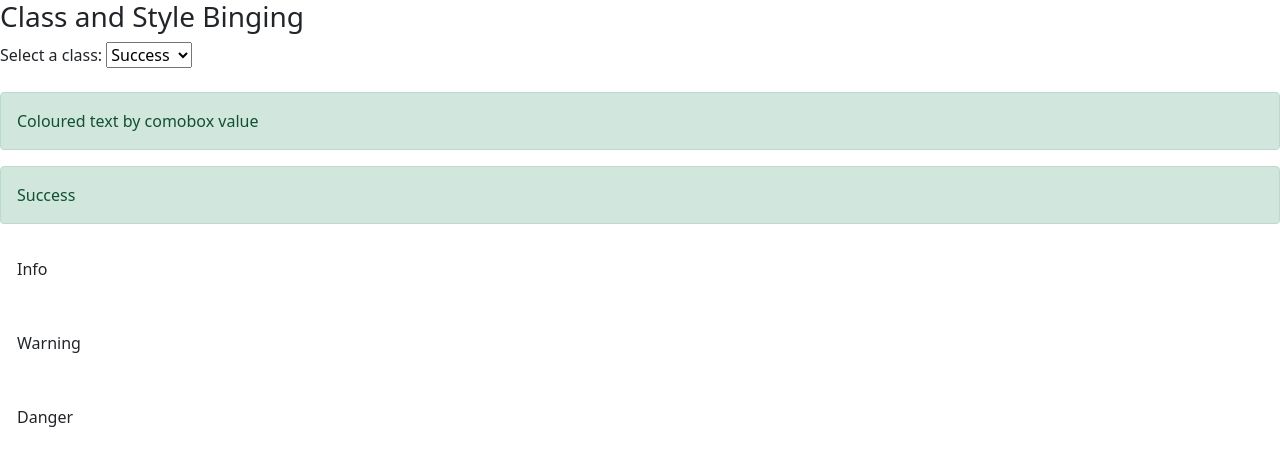
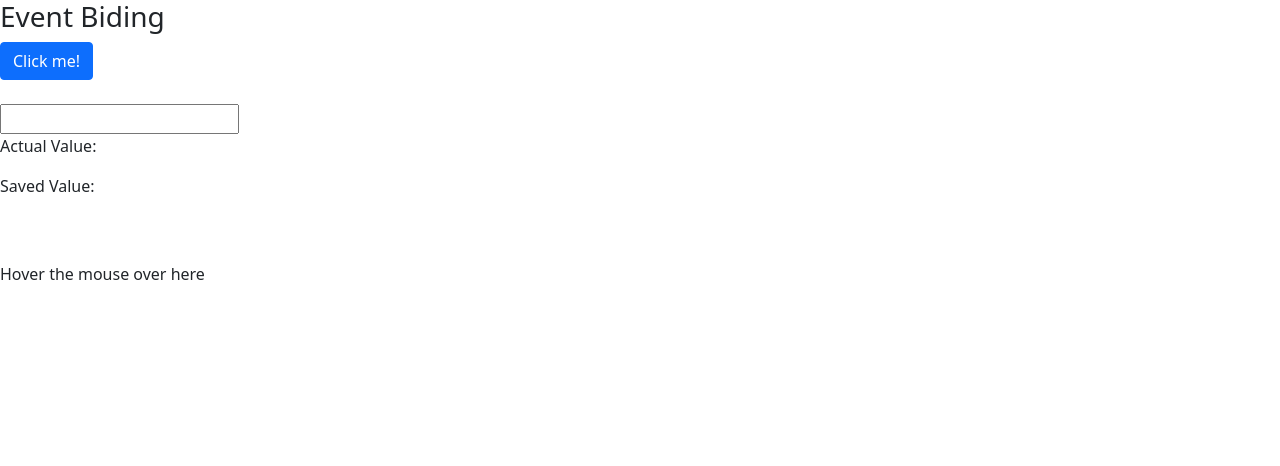
Before and after one commit to RafaelCRC/Course-Angular, an Angular app in the folder data-binding/: page / in a window 1280 px wide. Shown: the top 466 px of the page. Built offline with nearby package versions, Linux system fonts and the light colour scheme.

Commit message:
class 11 Event binding

```diff
--- a/data-binding/src/app/data-binding/data-binding.component.css
+++ b/data-binding/src/app/data-binding/data-binding.component.css
@@ -0,0 +1,5 @@
+.highlight
+ {
+  background-color: yellow;
+  font-weight: bold;
+ }
--- a/data-binding/src/app/data-binding/data-binding.component.html
+++ b/data-binding/src/app/data-binding/data-binding.component.html
@@ -13,7 +13,7 @@
     <img src="{{ imageUrl }}" alt="kitty">
     <img [src]="imageUrl" alt="kitty">
     <img bind-src="imageUrl" alt="kitty">
-  </article>-->
+  </article>
 
   <article>
     <h3>Class and Style Binging</h3>
@@ -56,6 +56,36 @@
         Only if danger
       </div>
     </div>
+  </article>-->
+
+  <article>
+    <h3>Event Biding</h3>
+    <div>
+      <button (click)="clickedButton()"
+      class="btn btn-primary">
+        Click me!
+      </button>
+
+      <br><br>
+
+      <input type="text"
+      (keyup)="onKeyUp($event)"
+      (keyup.enter)="saveValue(fieldInput.value)"
+      (blur)="saveValue(fieldInput.value)"
+      #fieldInput/>
+
+      <p>Actual Value: {{ actualValue }}</p>
+      <p>Saved Value: {{ savedValue }}</p>
+
+      <br><br>
+      <span
+      (mouseover)="onMouseOverOut()"
+      (mouseout)="onMouseOverOut()"
+      [class.highlight]="isMouseOver"
+      >
+      Hover the mouse over here
+      </span>
+    </div>
   </article>
 
 </section>
--- a/data-binding/src/app/data-binding/data-binding.component.ts
+++ b/data-binding/src/app/data-binding/data-binding.component.ts
@@ -11,6 +11,11 @@ export class DataBindingComponent implements OnInit {
   angularCourse: boolean = true;
   imageUrl: string = 'https://placekitten.com/400/200'
 
+  actualValue: string = "";
+  savedValue: string = "";
+
+  isMouseOver: boolean = false;
+
   getValor() {
     return 1;
   }
@@ -19,6 +24,22 @@ export class DataBindingComponent implements OnInit {
     return true;
   }
 
+  clickedButton() {
+    alert('clicked button!')
+  }
+
+  onKeyUp(event: KeyboardEvent) {
+    this.actualValue = (<HTMLInputElement>event.target).value;
+  }
+
+  saveValue(value: string) {
+    this.savedValue = value;
+  }
+
+  onMouseOverOut() {
+    this.isMouseOver = !this.isMouseOver;
+  }
+
   constructor() { }
 
   ngOnInit(): void {
```
